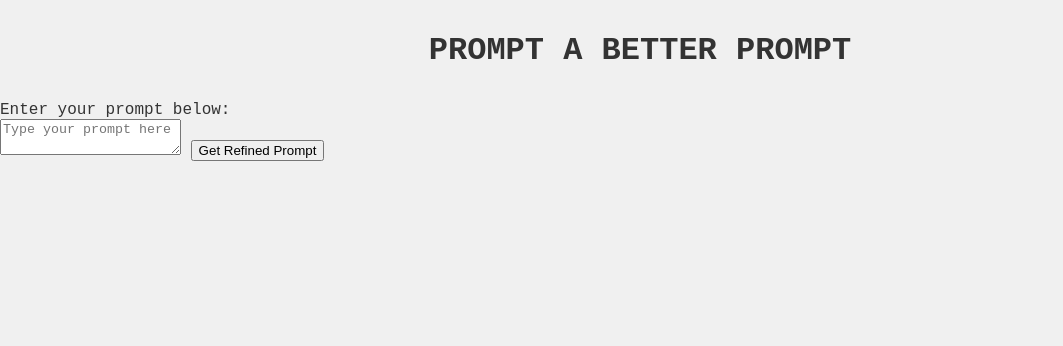
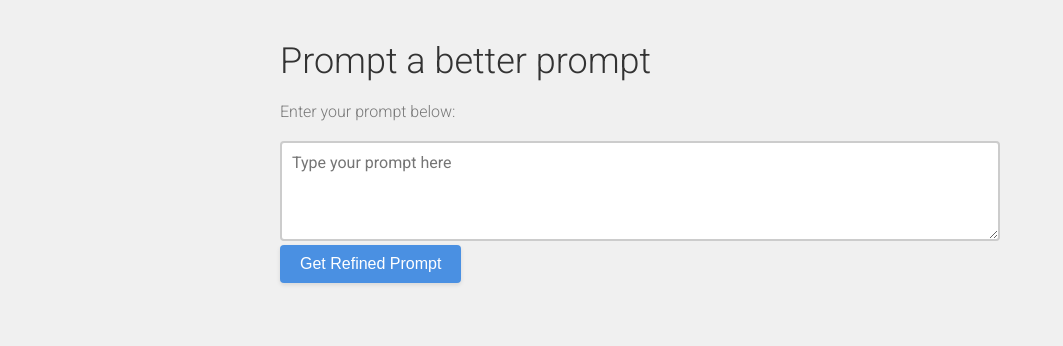
Before and after one commit to D-Smo/HBARHQ, a plain HTML site: page index.html in a window 1280 px wide. Shown: the whole page, without its empty margins (0-1063 px from the left). Drawn offline with Linux system fonts and the light colour scheme; no server answers.

Commit message:
Update styles.css

```diff
--- a/styles.css
+++ b/styles.css
@@ -1,84 +1,74 @@
-/* Reset some default styles */
-body, h1, p, img {
+* {
     margin: 0;
     padding: 0;
+    box-sizing: border-box;
 }
 
 body {
-    font-family: 'Courier New', Courier, monospace;
+    font-family: 'Roboto', sans-serif;
     background-color: #f0f0f0;
-    color: #333;
+}
+
+.container {
+    max-width: 800px;
+    margin: 0 auto;
+    padding: 40px;
 }
 
 h1 {
-    font-size: 2rem;
-    text-transform: uppercase;
-    padding: 2rem;
-    text-align: center;
+    font-size: 36px;
+    font-weight: 300;
+    color: #333;
+    margin-bottom: 20px;
 }
 
-#crypto-data {
-    display: flex;
-    flex-direction: column;
-    max-width: 900px;
-    margin: 0 auto;
+p {
+    font-size: 16px;
+    font-weight: 300;
+    color: #777;
+    margin-bottom: 20px;
 }
 
-.crypto-tile {
-    border-bottom: 2px solid #333;
+textarea {
+    width: 100%;
+    height: 100px;
+    font-size: 16px;
+    font-family: inherit;
+    padding: 10px;
+    border: 2px solid #ccc;
+    border-radius: 4px;
+    resize: vertical;
+    transition: border-color 0.3s;
 }
 
-.crypto-tile-header {
-    display: flex;
-    align-items: center;
-    padding: 1rem 2rem;
-    cursor: pointer;
-    text-transform: uppercase;
+textarea:focus {
+    border-color: #333;
+    outline: none;
 }
 
-.crypto-tile-header img {
-    width: 24px;
-    height: 24px;
-    margin-right: 1rem;
-}
-
-.crypto-tile-header span:last-child {
-    margin-left: auto;
-    font-size: .5em;
-}
-
-.crypto-tile-content {
-    display: none;
-    padding: 1rem 2rem;
-    background-color: #f0f0f0;
-}
-
-.crypto-tile-content table {
-    width: 100%;
-    border-collapse: collapse;
-}
-
-.crypto-tile-content th, .crypto-tile-content td {
-    border: 2px solid #333;
-    padding: 8px;
-    text-align: left;
-}
-
-.crypto-tile-content th {
-    text-transform: uppercase;
-}
-
-/* Desktop view */
-@media screen and (min-width: 768px) {
-    #crypto-data {
-        flex-direction: row;
-        flex-wrap: wrap;
-        justify-content: space-between;
-        gap: 20px;
+button {
+    font-size: 16px;
+    font-weight: 500;
+    color: #fff;
+    background-color: #4a90e2;
+    border: none;
+    border-radius: 4px;
+    padding: 10px 20px;
+    cursor: pointer;
+    box-shadow: 0 2px 4px rgba(0, 0, 0, 0.1);
+    transition: background-color 0.3s, box-shadow 0.3s;
     }
 
-    .crypto-tile {
-        flex: 0 0 calc(33.333% - 20px);
-        border-bottom: none;
+    button:hover {
+    background-color: #3a7ad4;
+    box-shadow: 0 4px 8px rgba(0, 0, 0, 0.1);
     }
-}
+
+    .refined-prompt {
+    margin-top: 20px;
+    font-size: 18px;
+    font-weight: 400;
+    color: #333;
+    line-height: 1.5;
+    white-space: pre-wrap;
+    }
```
